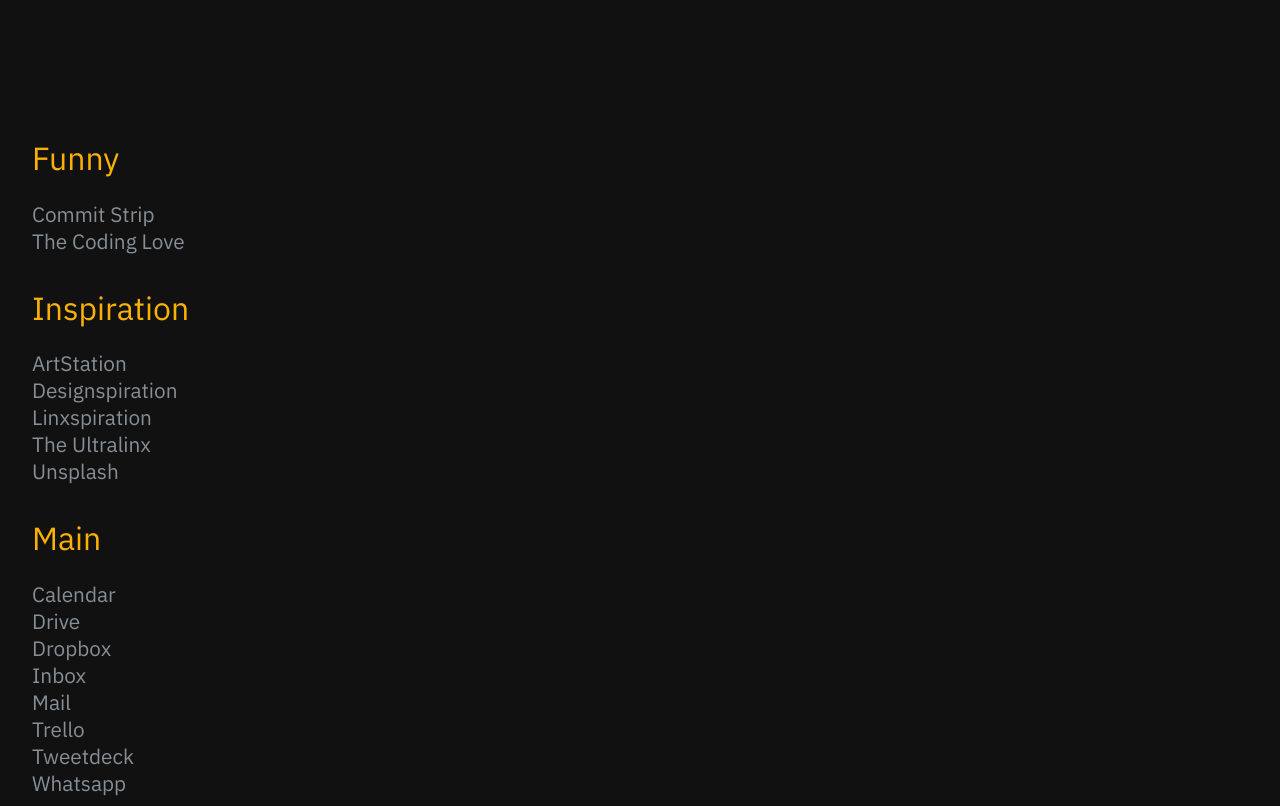
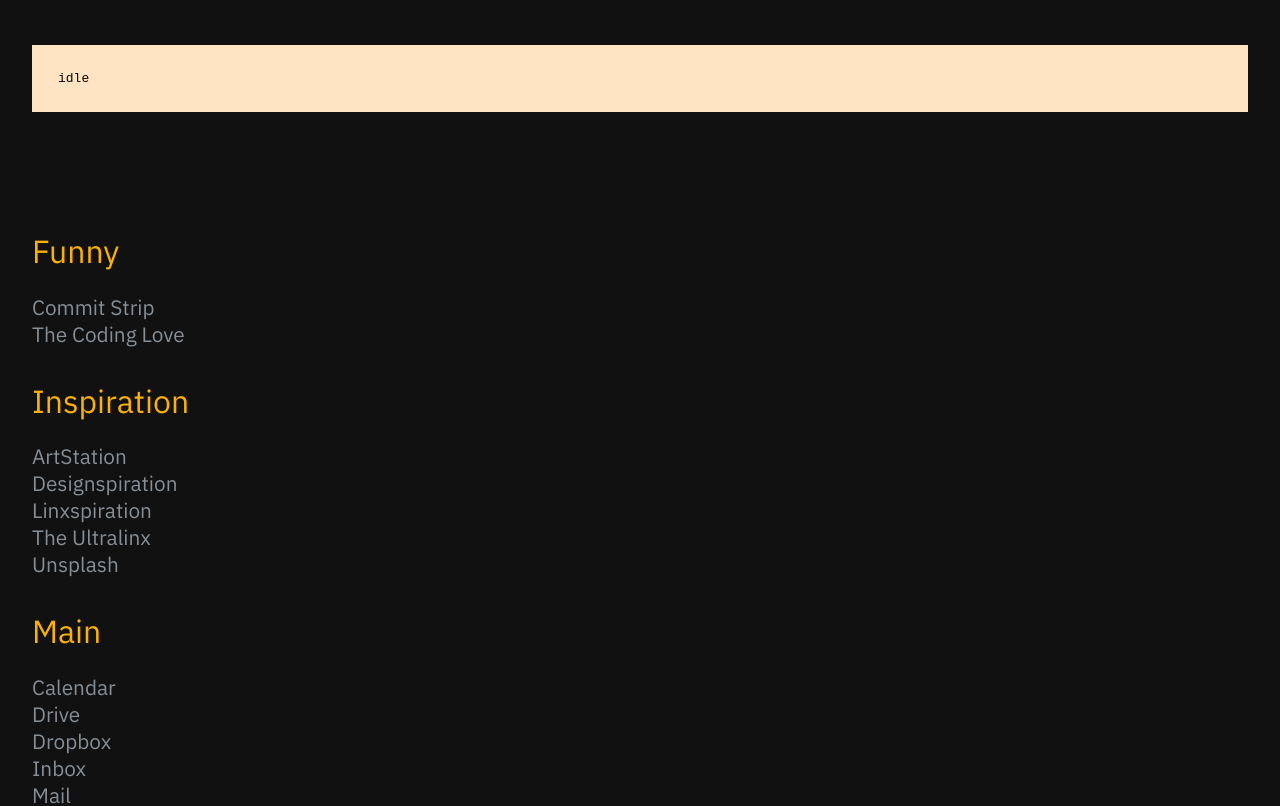
Before and after one commit to singuerinc/dial, a React (Vite) app: page / in a window 1280 px wide. Shown: the top 806 px of the page. Built offline with nearby package versions, Linux system fonts and the light colour scheme.

Commit message:
feat: states idle, searching

```diff
--- a/css/main.css
+++ b/css/main.css
@@ -38,3 +38,8 @@
   flex-direction: column;
   margin: 2em;
 }
+
+pre {
+  background-color: bisque;
+  padding: 2em;
+}
--- a/src/components/bookmarks/Bookmarks.tsx
+++ b/src/components/bookmarks/Bookmarks.tsx
@@ -1,10 +1,12 @@
 import * as React from "react";
-import { useState } from "react";
+import { useLayoutEffect, useState } from "react";
 import styled from "styled-components";
+import { DefaultContext, State } from "xstate";
 import { Category } from "./Category";
 import { ICategory } from "./ICategory";
 import { Search } from "./Search";
-import { withLabelOrHref, reduceToOne } from "./utils";
+import { ACTIONS, searchService as machine, STATES } from "./states";
+import { reduceToOne, withLabelOrHref } from "./utils";
 
 interface IProps {
   list: ICategory[];
@@ -12,12 +14,27 @@
 
 export function Bookmarks({ list }: IProps) {
   const [categories, setCategories] = useState(list);
+  const [result, setResult] = useState();
+  const [machineState, setMachineState] = useState();
+
+  useLayoutEffect(() => {
+    const onTransition = (state: State<DefaultContext>) =>
+      setMachineState(state.value.toString());
+
+    machine.onTransition(onTransition).start();
+
+    return () => void machine.stop();
+  }, []);
 
   const handleSearchChange = (value: string) => {
     if (value === "") {
       // when the value is empty, return the original list
-      return setCategories(list);
+      machine.send(ACTIONS.EXIT);
+      setCategories(list);
+      return;
     }
+
+    machine.send(ACTIONS.SEARCH);
 
     const withValue = withLabelOrHref(value);
     // select those categories that contains links with a title
@@ -37,12 +54,14 @@
       links: []
     });
 
-    setCategories([results]);
+    setResult(results);
   };
 
   return (
     <div>
+      <pre>{machineState}</pre>
       <Search onChange={handleSearchChange} />
+      {machineState === STATES.idle && (
         <List>
           {categories.map((cat, index) => (
             <li key={index}>
@@ -50,6 +69,14 @@
             </li>
           ))}
         </List>
+      )}
+      {machineState === STATES.searching && (
+        <List>
+          <li>
+            <Category title={result.title} links={result.links} />
+          </li>
+        </List>
+      )}
     </div>
   );
 }
--- a/src/components/bookmarks/Search.tsx
+++ b/src/components/bookmarks/Search.tsx
@@ -23,9 +23,7 @@
   };
 
   const handleChange = (event: React.ChangeEvent<HTMLInputElement>) => {
-    const txt = event.target.value;
-    console.log("handleChange!", txt);
-    setValue(txt);
+    setValue(event.target.value);
   };
 
   useEffect(() => {
@@ -33,8 +31,6 @@
   }, [hasFocus]);
 
   useEffect(() => {
-    console.log("onChange!", value);
-
     onChange(value);
   }, [value]);
 
--- /dev/null
+++ b/src/components/bookmarks/states.ts
@@ -0,0 +1,39 @@
+import { Machine, interpret } from "xstate";
+
+export enum STATES {
+  idle = "idle",
+  searching = "searching",
+  navigating = "navigating"
+}
+
+export enum ACTIONS {
+  SEARCH = "SEARCH",
+  EXIT = "EXIT",
+  NAVIGATE = "NAVIGATE"
+}
+
+const machine = Machine({
+  id: "bookmarks",
+  initial: STATES.idle,
+  states: {
+    [STATES.idle]: {
+      on: {
+        [ACTIONS.SEARCH]: STATES.searching
+      }
+    },
+    [STATES.searching]: {
+      on: {
+        [ACTIONS.EXIT]: STATES.idle,
+        [ACTIONS.NAVIGATE]: STATES.navigating
+      }
+    },
+    navigating: {
+      on: {
+        [ACTIONS.EXIT]: STATES.idle,
+        [ACTIONS.SEARCH]: STATES.searching
+      }
+    }
+  }
+});
+
+export const searchService = interpret(machine);
```
Lines whose indentation alone changed are shown as unchanged.
